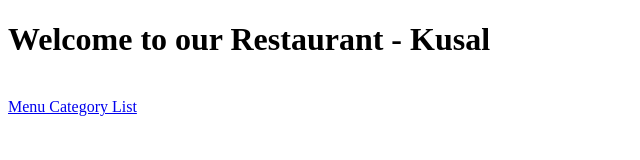
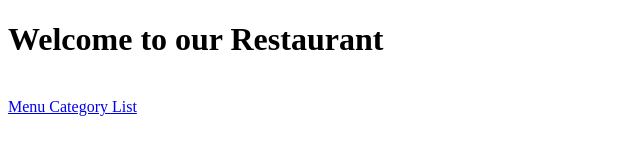
Before and after one commit to kusaldutta/AngularJS-Module-4, a plain HTML site: page index.html at #!/home in a window 1280 px wide. Shown: the whole page, without its empty margins (0-640 px from the left). Drawn offline with Linux system fonts and the light colour scheme.

Commit message:
Home page modified

```diff
--- a/src/home.html
+++ b/src/home.html
@@ -1,5 +1,5 @@
 <div>
-  <h1>Welcome to our Restaurant - Kusal</h1>
+  <h1>Welcome to our Restaurant</h1>
 </div>
 <br/>
 <div>
```
Also changed, not shown: index.html (+0 -4 lines).
